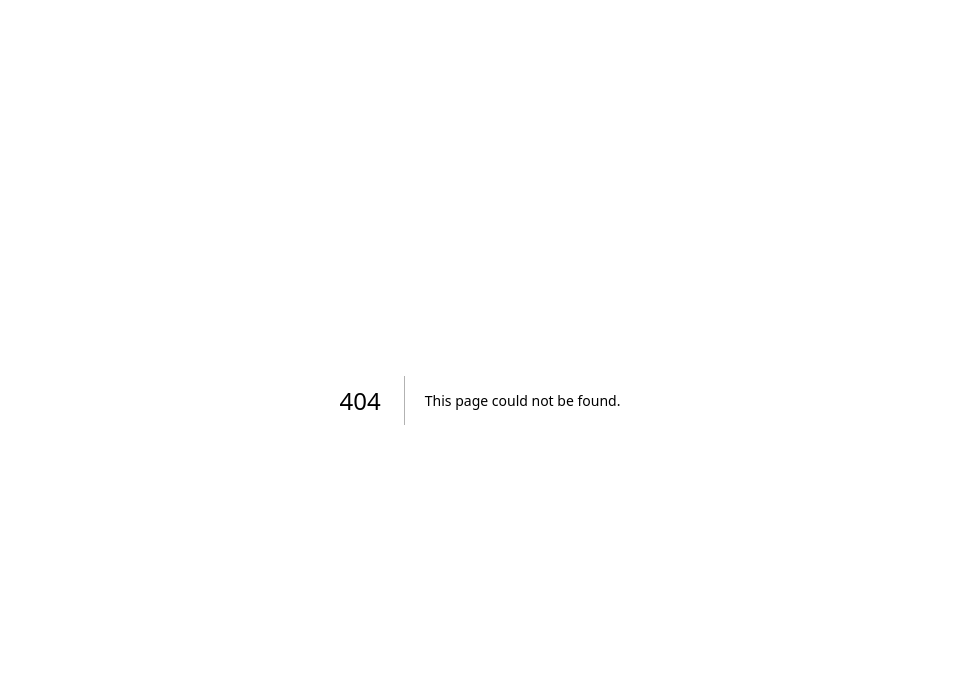
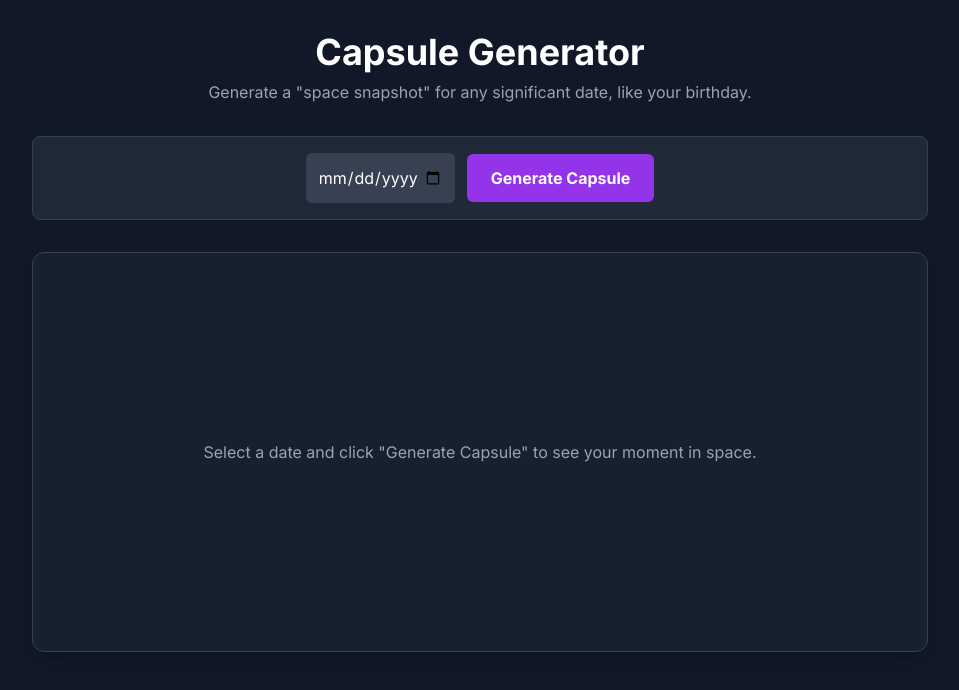
Before and after one commit to 1cbyc/skystream.pro, a Next.js app in the folder frontend/: page /capsule in a window 1280 px wide. Before the commit this address had no page. Shown: the top 690 px of the page, without its empty margins (160-1119 px from the left). Built offline with nearby package versions, Linux system fonts and the light colour scheme.

Commit message:
feat(frontend/src/app/capsule): Add page.tsx

```diff
--- /dev/null
+++ b/frontend/src/app/capsule/page.tsx
@@ -0,0 +1,150 @@
+'use client';
+
+import { useState } from 'react';
+import useSWR from 'swr';
+import { format, parseISO } from 'date-fns';
+
+// --- Type Definitions ---
+// These types define the structure of the data we expect from the capsule API endpoint.
+
+interface ApodData {
+  title: string;
+  url: string;
+  explanation: string;
+  mood: string;
+  color_palette: string[];
+  apod_date: string;
+}
+
+interface CapsuleData {
+  apod: ApodData;
+  // This structure is extensible for future data like planetary positions.
+}
+
+// --- Helper Functions ---
+
+const fetcher = async (url: string): Promise<CapsuleData> => {
+  const res = await fetch(url);
+  if (!res.ok) {
+    const errorData = await res.json();
+    throw new Error(errorData.message || 'Failed to generate capsule.');
+  }
+  const result = await res.json();
+  return result.data;
+};
+
+// --- Main Page Component ---
+
+const CapsulePage = () => {
+  // `dateInput` tracks the value in the date picker.
+  const [dateInput, setDateInput] = useState<string>('');
+  // `submittedDate` tracks the date the user has submitted, which triggers the API fetch.
+  const [submittedDate, setSubmittedDate] = useState<string | null>(null);
+
+  // The API URL is conditional on `submittedDate` being set.
+  const apiUrl = submittedDate
+    ? `${process.env.NEXT_PUBLIC_API_BASE}/capsule/birthday?date=${submittedDate}`
+    : null;
+
+  // SWR will only start fetching if `apiUrl` is not null.
+  const { data: capsuleData, error, isLoading } = useSWR<CapsuleData>(apiUrl, fetcher);
+
+  const handleFormSubmit = (e: React.FormEvent) => {
+    e.preventDefault();
+    if (dateInput) {
+      setSubmittedDate(dateInput);
+    }
+  };
+
+  return (
+    <div className="min-h-screen bg-gray-900 text-white p-4 sm:p-8">
+      <div className="max-w-4xl mx-auto">
+        {/* Header and Form Section */}
+        <header className="text-center mb-8">
+          <h1 className="text-4xl font-bold text-white">Capsule Generator</h1>
+          <p className="text-gray-400 mt-2">
+            Generate a "space snapshot" for any significant date, like your birthday.
+          </p>
+        </header>
+
+        <form
+          onSubmit={handleFormSubmit}
+          className="flex flex-col sm:flex-row items-center justify-center gap-3 mb-8 bg-gray-800 border border-gray-700 rounded-lg p-4"
+        >
+          <input
+            type="date"
+            value={dateInput}
+            onChange={(e) => setDateInput(e.target.value)}
+            max={format(new Date(), 'yyyy-MM-dd')}
+            required
+            className="bg-gray-700 text-white p-3 rounded-md w-full sm:w-auto focus:outline-none focus:ring-2 focus:ring-purple-500"
+          />
+          <button
+            type="submit"
+            className="w-full sm:w-auto bg-purple-600 hover:bg-purple-700 transition-colors text-white font-bold py-3 px-6 rounded-md"
+            disabled={isLoading}
+          >
+            {isLoading ? 'Generating...' : 'Generate Capsule'}
+          </button>
+        </form>
+
+        {/* Content Display Area */}
+        <div className="bg-gray-800/50 p-4 sm:p-6 rounded-xl shadow-lg border border-gray-700 min-h-[50vh] flex items-center justify-center">
+          {!submittedDate && <InitialState />}
+          {isLoading && <LoadingState />}
+          {error && <ErrorState message={error.message} />}
+          {capsuleData && !isLoading && <CapsuleDisplay data={capsuleData} />}
+        </div>
+      </div>
+    </div>
+  );
+};
+
+// --- Child Components for different states ---
+
+const InitialState = () => (
+  <div className="text-center text-gray-400">
+    <p>Select a date and click "Generate Capsule" to see your moment in space.</p>
+  </div>
+);
+
+const LoadingState = () => (
+  <div className="text-center text-gray-400 animate-pulse">
+    <p>Generating your space capsule...</p>
+    <div className="w-full h-64 bg-gray-700 rounded-lg mt-4"></div>
+  </div>
+);
+
+const ErrorState = ({ message }: { message: string }) => (
+  <div className="text-center p-6 bg-red-900/30 border border-red-700 rounded-lg">
+    <h2 className="text-xl font-bold text-red-300">Generation Failed</h2>
+    <p className="text-red-400 mt-2">{message}</p>
+  </div>
+);
+
+const CapsuleDisplay = ({ data }: { data: CapsuleData }) => (
+  <div className="w-full bg-gray-900 rounded-lg shadow-2xl p-6 border border-gray-700">
+    <header className="text-center border-b border-gray-700 pb-4 mb-4">
+      <p className="text-lg text-gray-300">Your Snapshot for</p>
+      <h2 className="text-3xl font-bold text-purple-400">
+        {format(parseISO(data.apod.apod_date), 'MMMM d, yyyy')}
+      </h2>
+    </header>
+
+    <div className="grid grid-cols-1 md:grid-cols-2 gap-6 items-start">
+      <img
+        src={data.apod.url}
+        alt={data.apod.title}
+        className="rounded-md w-full h-auto object-cover aspect-square bg-gray-800"
+      />
+      <div className="flex flex-col gap-3">
+        <h3 className="text-2xl font-semibold text-white">{data.apod.title}</h3>
+        <p className="text-gray-400 text-sm leading-relaxed text-justify">
+          {data.apod.explanation}
+        </p>
+      </div>
+    </div>
+  </div>
+);
+
+export default CapsulePage;
```
